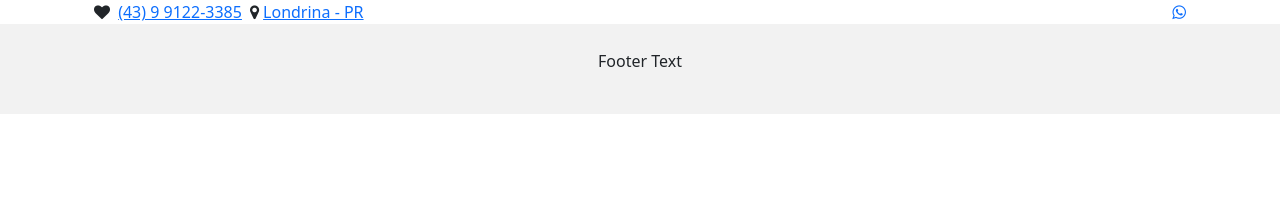
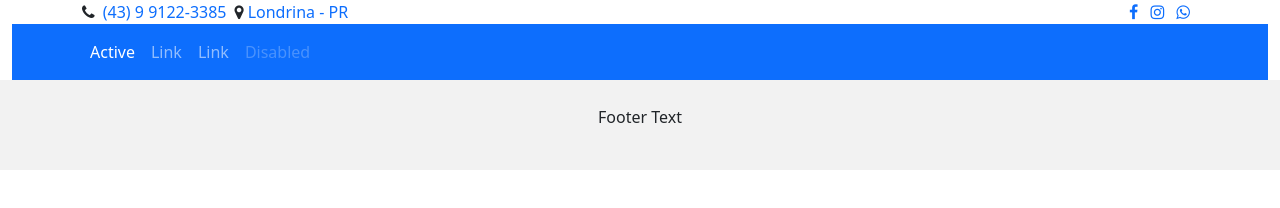
Before and after one commit to albericofagundes/saleti-ambulancias, a website: page index.html in a window 1280 px wide. Drawn offline with nearby package versions, Linux system fonts and the light colour scheme.

Commit message:
added navbar + icons

```diff
--- a/assets/css/style.css
+++ b/assets/css/style.css
@@ -10,3 +10,8 @@
 
 .align-items-right {
 }
+
+
+.topbar .container a {
+    text-decoration: none;
+}
--- a/index.html
+++ b/index.html
@@ -12,6 +12,11 @@
     <link
       rel="stylesheet"
       href="https://cdnjs.cloudflare.com/ajax/libs/font-awesome/4.7.0/css/font-awesome.min.css"
+    />
+
+    <link
+      rel="stylesheet"
+      href="https://fonts.googleapis.com/icon?family=Material+Icons"
     />
 
     <link rel="stylesheet" href="assets/css/style.css" />
@@ -30,7 +35,8 @@
       }
 
       .carousel-inner img {
-        width: 100%; /* Set width to 100% */
+        width: 100%;
+        /* Set width to 100% */
         min-height: 200px;
       }
 
@@ -42,13 +48,14 @@
       }
     </style>
   </head>
+
   <body>
-    <div class="container">
+    <div class="container-fluid">
       <div class="topbar">
         <div class="container d-flex justify-content-between">
           <div class="contact-info align-items-center d-flex">
             <div class="me-2">
-              <i class="fa fa-heart me-1"></i>
+              <i class="fa fa-phone me-1"></i>
 
               <a href="tel:+5543991223385" target="_blank">(43) 9 9122-3385</a>
             </div>
@@ -64,14 +71,16 @@
           </div>
 
           <div class="social-links">
-            <a href="#" class="facebook" target="_blank"
-              ><i class="bi bi-facebook"></i
+            <a href="#" class="facebook me-2" target="_blank">
+              <i class="fa fa-facebook"></i>
+            </a>
+            <a href="#" class="instagram me-2" target="_blank"
+              ><i class="fa fa-instagram"></i
             ></a>
-            <a href="#" class="instagram" target="_blank"
-              ><i class="bi bi-instagram"></i
-            ></a>
+
             <a
-              href="https://api.whatsapp.com/send?phone=5577999142519&amp;text=Olá, gostaria de mais informações sobre a Saleti Ambulâncias de aluguel."
+              class="me-2"
+              href="https://api.whatsapp.com/send?phone=5577999142519;text=Olá, gostaria de mais informações sobre a Saleti Ambulâncias de aluguel."
               target="_blank"
             >
               <i class="fa fa-whatsapp"></i
@@ -79,6 +88,27 @@
           </div>
         </div>
       </div>
+
+      <nav class="navbar navbar-expand-sm bg-primary navbar-dark">
+        <div class="container">
+          <ul class="navbar-nav">
+            <li class="nav-item">
+              <a class="nav-link active" href="#">Active</a>
+            </li>
+            <li class="nav-item">
+              <a class="nav-link" href="#">Link</a>
+            </li>
+            <li class="nav-item">
+              <a class="nav-link" href="#">Link</a>
+            </li>
+            <li class="nav-item">
+              <a class="nav-link disabled" href="#">Disabled</a>
+            </li>
+          </ul>
+        </div>
+      </nav>
+
+
     </div>
 
     <footer class="container-fluid text-center">
```
